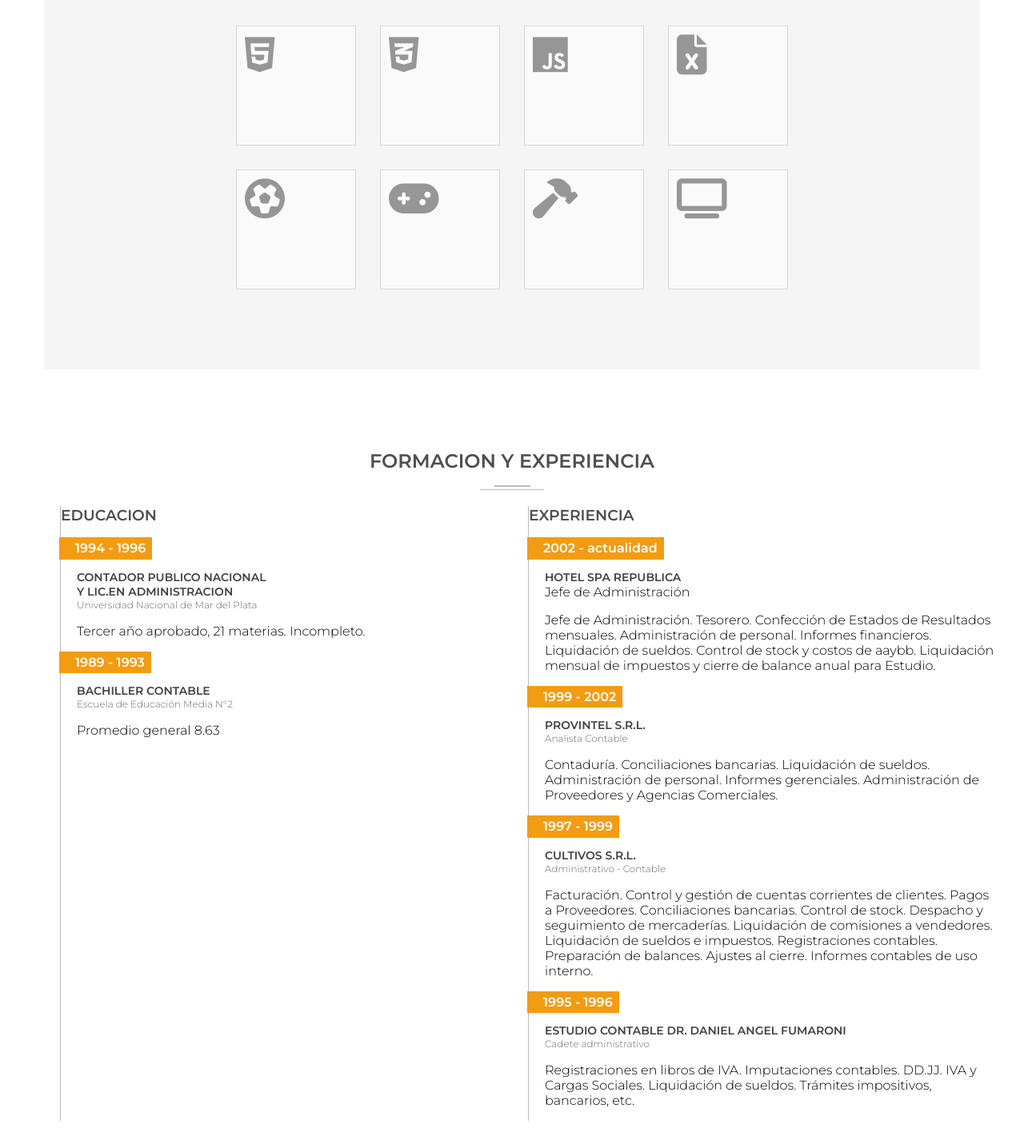
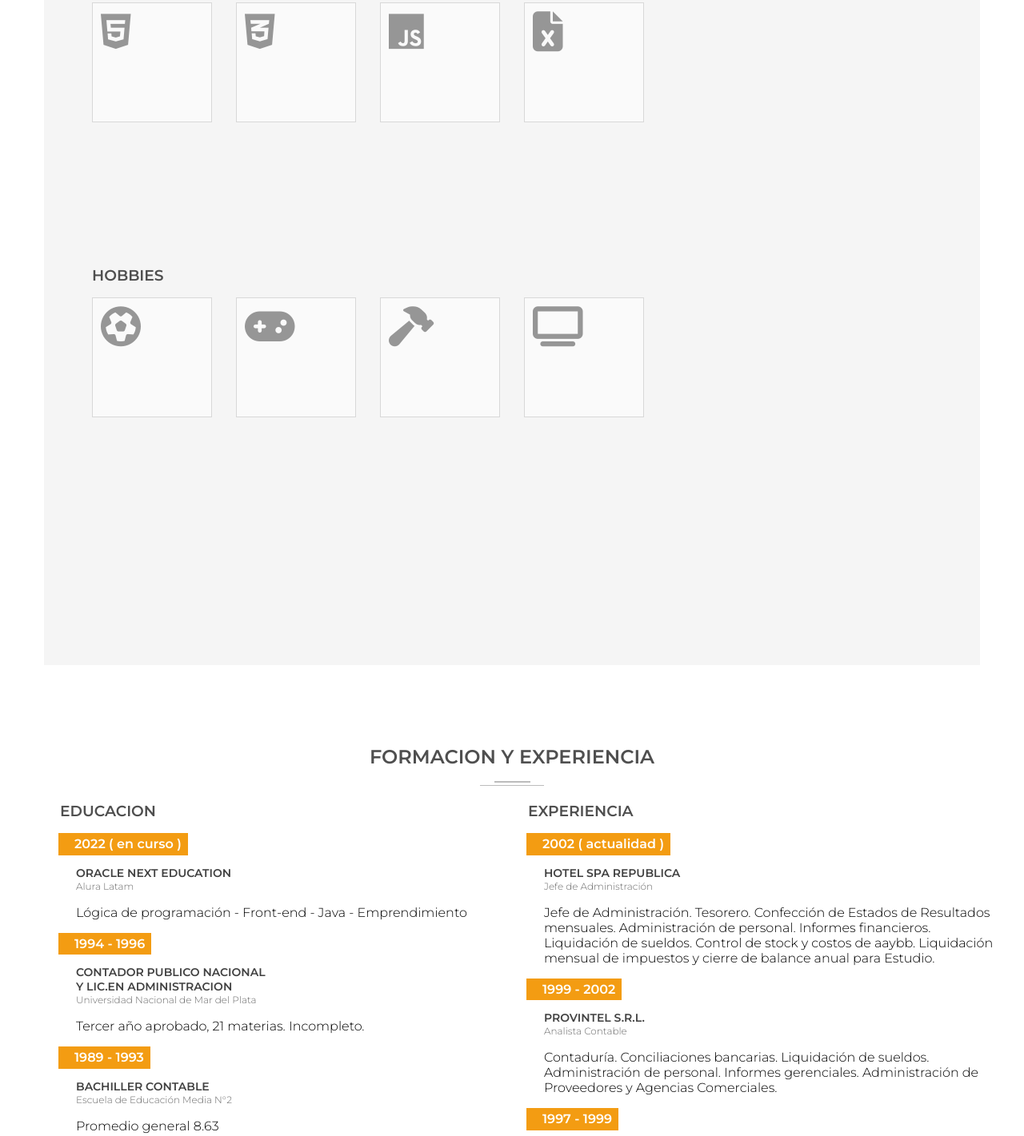
Before and after one commit to corihuela75/ONE-miPortafolio, a plain HTML site: page index.html in a window 1280 px wide. Shown: the part 1839-3260 px from the top of the page at 80% size. Drawn offline with Linux system fonts and the light colour scheme; a web font is replaced by a local one.

Commit message:
responsivo mejorado

```diff
--- a/CSS/formaciones.css
+++ b/CSS/formaciones.css
@@ -8,7 +8,7 @@
 .formaciones-tabla-educacion,
 .formaciones-tabla-experiencia {
   width: 50%;
-  border-left: solid #bcbcbc 1px;
+  /* border-left: solid #bcbcbc 1px; */
   font-family: "Montserrat", sans-serif;
   vertical-align: top;
 }
--- a/CSS/responsive.css
+++ b/CSS/responsive.css
@@ -88,8 +88,6 @@
 
   /* SECCION HABILIDADES */
 
-  .habilidadesHobbies {
-  }
   .habilidadesHobbies-softHard {
     flex-direction: column-reverse;
     justify-content: space-between;
--- a/index.html
+++ b/index.html
@@ -100,6 +100,7 @@
             </div>
             <div class="habilidadesHobbies-softHard">
                 <div class="habilidadesHobbies-softskills">
+                    <div>
                         <h3>SOFTSKILLS</h3>
                         <p>El trabajo en equipo: Ésta es una aptitud muy importante porque las personas no trabajan
                             solas, por el contrario, los empleados se organizan en equipos de trabajo para lograr
@@ -112,6 +113,39 @@
                             gerentes o jefes en la dirección de sus equipos de trabajo.</p>
                         <p>La seriedad: Esta aptitud es importante en la vida cotidiana, porque fomenta la credibilidad
                             y la confianza en la persona que la posee, pero, además agrega valor al empleado.</p>
+                    </div>
+                    <h3>SKILLS</h3>
+
+                    <div class="habilidadesHobbies-grilla">
+                        <div class="habilidadesHobbies-grilla_cuadro"><i class="fa-brands fa-html5"></i>
+                            <span class="habilidadesHobbies-info">HTML5</span>
+                        </div>
+                        <div class="habilidadesHobbies-grilla_cuadro"><i class="fa-brands fa-css3-alt"></i>
+                            <span class="habilidadesHobbies-info">CCS3</span>
+                        </div>
+                        <div class="habilidadesHobbies-grilla_cuadro"><i class="fa-brands fa-js"></i>
+                            <span class="habilidadesHobbies-info">Javascript</span>
+                        </div>
+                        <div class="habilidadesHobbies-grilla_cuadro"><i class="fa-solid fa-file-excel"></i>
+                            <span class="habilidadesHobbies-info">Excel</span>
+                        </div>
+                    </div>
+                    <h3>HOBBIES</h3>
+                    <div class="habilidadesHobbies-grilla">
+                        <div class="habilidadesHobbies-grilla_cuadro"><i class="fa-solid fa-futbol"></i>
+                            <span class="habilidadesHobbies-info">Fútbol</span>
+                        </div>
+                        <div class="habilidadesHobbies-grilla_cuadro"><i class="fa-solid fa-gamepad"></i>
+                            <span class="habilidadesHobbies-info">Videojuegos</span>
+                        </div>
+                        <div class="habilidadesHobbies-grilla_cuadro"><i class="fa-solid fa-hammer"></i>
+                            <span class="habilidadesHobbies-info">Carpinteria</span>
+                        </div>
+                        <div class="habilidadesHobbies-grilla_cuadro"><i class="fa-solid fa-tv"></i>
+                            <span class="habilidadesHobbies-info">Series TV</span>
+                        </div>
+                    </div>
+
                 </div>
                 <div class="habilidadesHobbies-hardskills">
                     <h3>HARDSKILLS</h3>
@@ -133,33 +167,7 @@
                 </div>
 
             </div>
-            <div class="habilidadesHobbies-grilla">
 
-                <div class="habilidadesHobbies-grilla_cuadro"><i class="fa-brands fa-html5"></i>
-                    <span class="habilidadesHobbies-info">HTML5</span>
-                </div>
-                <div class="habilidadesHobbies-grilla_cuadro"><i class="fa-brands fa-css3-alt"></i>
-                    <span class="habilidadesHobbies-info">CCS3</span>
-                </div>
-                <div class="habilidadesHobbies-grilla_cuadro"><i class="fa-brands fa-js"></i>
-                    <span class="habilidadesHobbies-info">Javascript</span>
-                </div>
-                <div class="habilidadesHobbies-grilla_cuadro"><i class="fa-solid fa-file-excel"></i>
-                    <span class="habilidadesHobbies-info">Excel</span>
-                </div>
-                <div class="habilidadesHobbies-grilla_cuadro"><i class="fa-solid fa-futbol"></i>
-                    <span class="habilidadesHobbies-info">Fútbol</span>
-                </div>
-                <div class="habilidadesHobbies-grilla_cuadro"><i class="fa-solid fa-gamepad"></i>
-                    <span class="habilidadesHobbies-info">Videojuegos</span>
-                </div>
-                <div class="habilidadesHobbies-grilla_cuadro"><i class="fa-solid fa-hammer"></i>
-                    <span class="habilidadesHobbies-info">Carpinteria</span>
-                </div>
-                <div class="habilidadesHobbies-grilla_cuadro"><i class="fa-solid fa-tv"></i>
-                    <span class="habilidadesHobbies-info">Series TV</span>
-                </div>
-            </div>
         </section>
 
         <!-- SECCION FORMACION Y EXPERIENCIA -->
@@ -177,6 +185,14 @@
 
                     <div class="formaciones-tabla-educacion">
                         <h3>Educacion</h3>
+                        <div class="formacion-item">
+                            <div class="formacion-item-year">2022 ( en curso )</div>
+                            <div class="formacion-item-datos">
+                                <div class="formacion-item-datos_titulo">ORACLE NEXT EDUCATION</div>
+                                <div class="formacion-item-datos_subtitulo">Alura Latam</div>
+                                <p>Lógica de programación - Front-end - Java - Emprendimiento</p>
+                            </div>
+                        </div>
                         <div class="formacion-item">
                             <div class="formacion-item-year">1994 - 1996</div>
                             <div class="formacion-item-datos">
@@ -196,14 +212,15 @@
                             </div>
                         </div>
 
+
                     </div>
                     <div class="formaciones-tabla-experiencia">
                         <h3>Experiencia</h3>
                         <div class="formacion-item">
-                            <div class="formacion-item-year">2002 - actualidad</div>
+                            <div class="formacion-item-year">2002 ( actualidad )</div>
                             <div class="formacion-item-datos">
                                 <div class="formacion-item-datos_titulo">HOTEL SPA REPUBLICA</div>
-                                <div class="formacion-item-datos_subtituloo">Jefe de Administración</div>
+                                <div class="formacion-item-datos_subtitulo">Jefe de Administración</div>
                                 <p>Jefe de Administración. Tesorero. Confección de Estados de Resultados
                                     mensuales.
                                     Administración de
```
Lines whose indentation alone changed are shown as unchanged.
